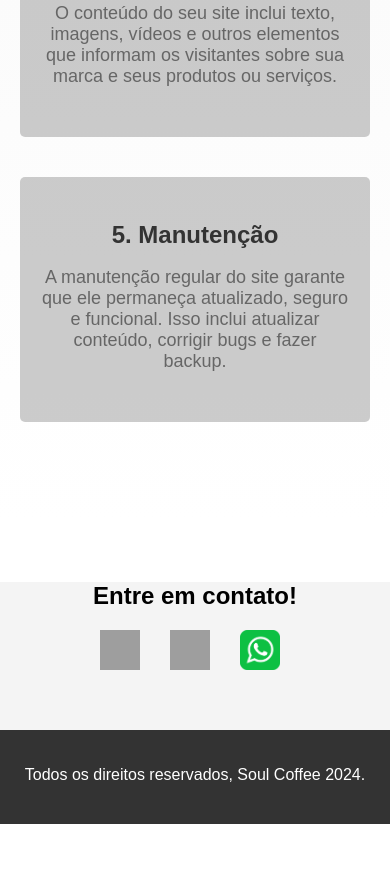
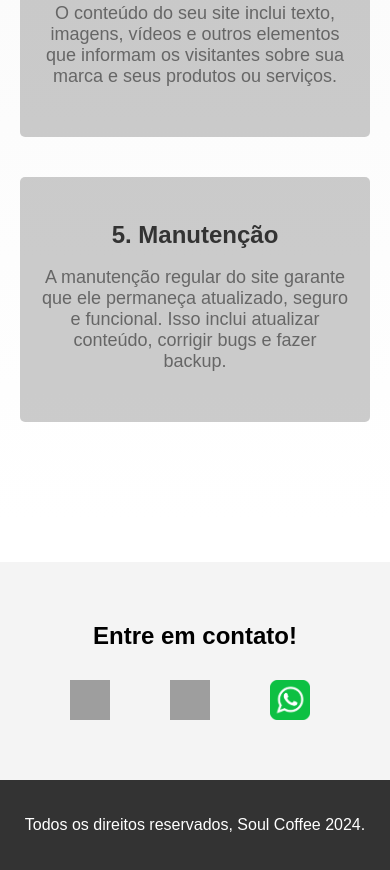
Before and after one commit to AlexandreSFreire/SoulCoffee, a plain HTML site: page index.html in a window 390 px wide. Shown: the part 3858-4728 px from the top of the page. Before the commit the page ends 4682 px from the top, so only its background shows below. Drawn offline with Linux system fonts and the light colour scheme; grey boxes are pictures that could not be loaded.

Commit message:
Add files via upload

```diff
--- a/css/styles.css
+++ b/css/styles.css
@@ -404,7 +404,7 @@
     text-align: center;
 }
 .contact-section h2 {
-    margin-bottom: 20px;
+    margin-bottom: 30px;
 }
 
 .social-icons {
@@ -412,7 +412,7 @@
     padding: 0;
     display: flex;
     justify-content: center;
-    gap: 20px;
+    gap: 50px;
 }
 .social-icons li {
     display: inline-block;
@@ -432,8 +432,7 @@
 
 @media (max-width:700px) {
     .contact-section{
-        padding: 0;
-        padding-bottom: 40px;
+        padding: 40px 0;
     }
 }
 
```
